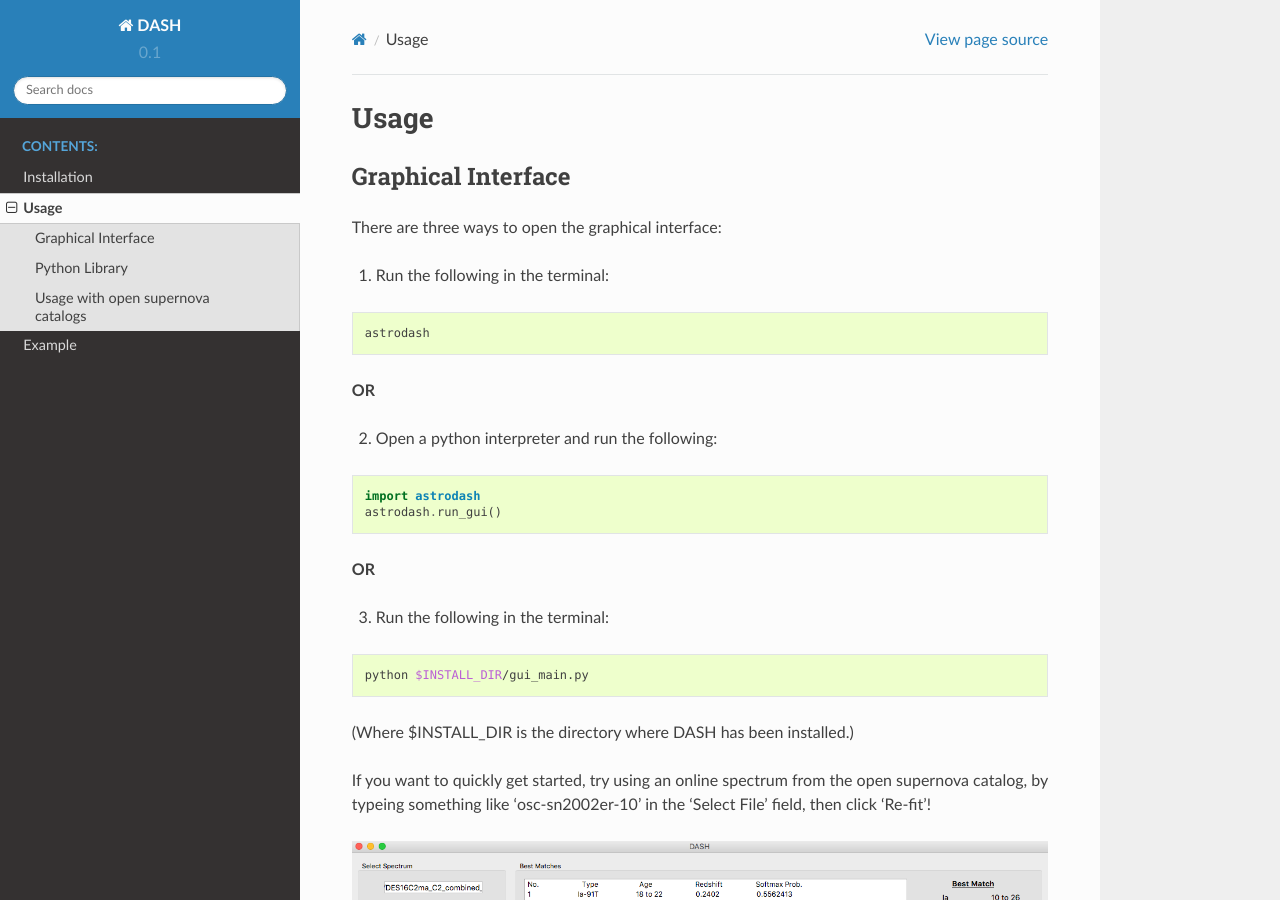
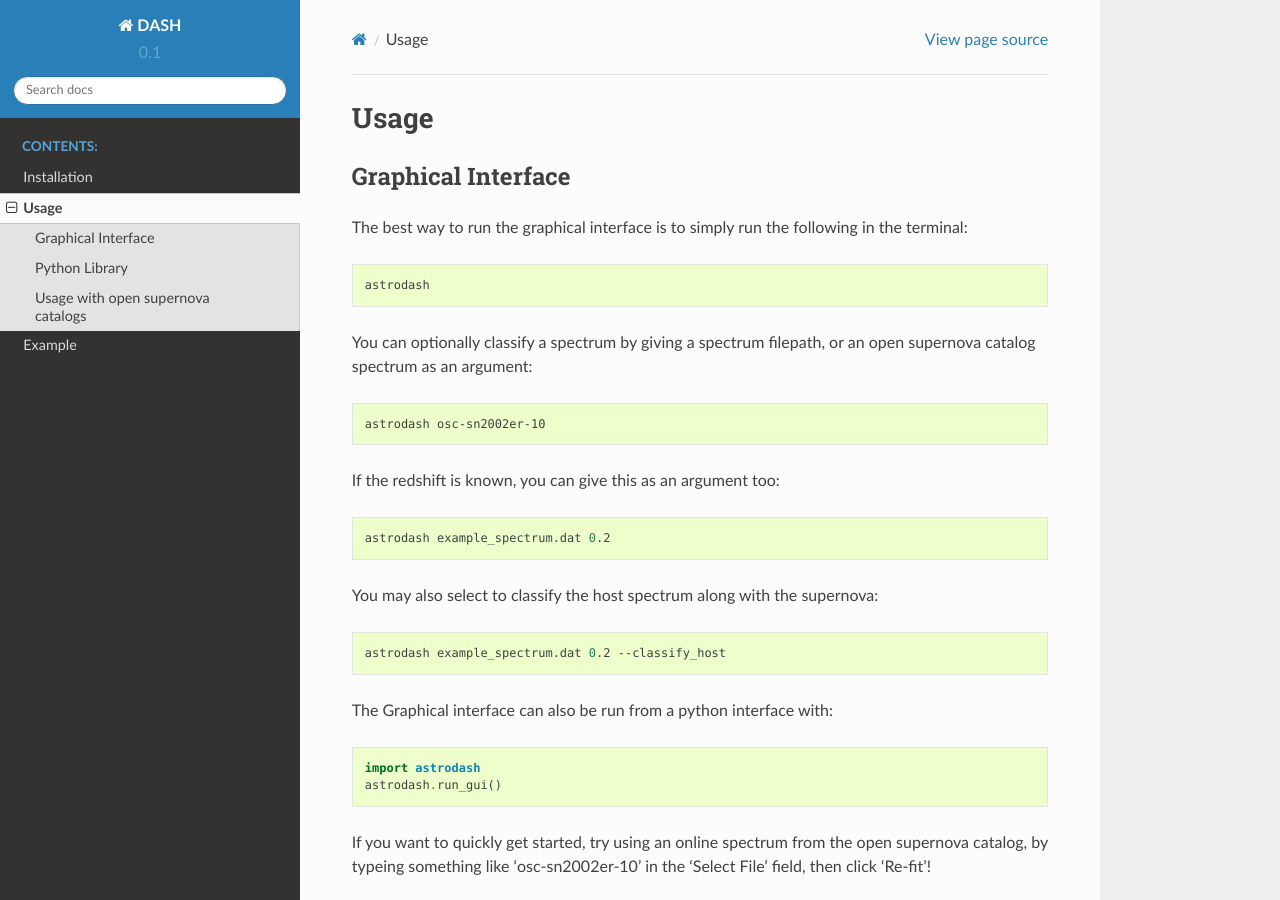
Before and after one commit to daniel-muthukrishna/astrodash, a Sphinx documentation site: the page built from docs/usage.rst, in a window 1280 px wide and 900 px high. Built offline with Sphinx 7.4.7 and the Read the Docs theme 2.0.0, drawn with Linux system fonts in a browser that asks for light colours.

Commit message:
Added optional arguments when running the DASH graphical interface straight from terminal.

```diff
--- a/docs/usage.rst
+++ b/docs/usage.rst
@@ -4,32 +4,38 @@ Usage
 
 Graphical Interface
 +++++++++++++++++++
-There are three ways to open the graphical interface:
-
-1. Run the following in the terminal:
+The best way to run the graphical interface is to simply run the following in the terminal:
 
 .. code-block:: bash
 
     astrodash
 
-**OR**
+You can optionally classify a spectrum by giving a spectrum filepath, or an open supernova catalog spectrum as an argument:
 
-2. Open a python interpreter and run the following:
+.. code-block:: bash
+
+    astrodash osc-sn2002er-10
+
+If the redshift is known, you can give this as an argument too:
+
+.. code-block:: bash
+
+    astrodash example_spectrum.dat 0.2
+
+You may also select to classify the host spectrum along with the supernova:
+
+.. code-block:: bash
+
+    astrodash example_spectrum.dat 0.2 --classify_host
+
+
+The Graphical interface can also be run from a python interface with:
 
 .. code-block:: python
 
     import astrodash
     astrodash.run_gui()
 
-**OR**
-
-3. Run the following in the terminal:
-
-.. code-block:: bash
-
-    python $INSTALL_DIR/gui_main.py
-
-(Where $INSTALL_DIR is the directory where DASH has been installed.)
 
 If you want to quickly get started, try using an online spectrum from the open supernova catalog, by typeing something like 'osc-sn2002er-10' in the 'Select File' field, then click 'Re-fit'!
 
```
Also changed, not shown: astrodash/__init__.py (+33 -1 lines).
